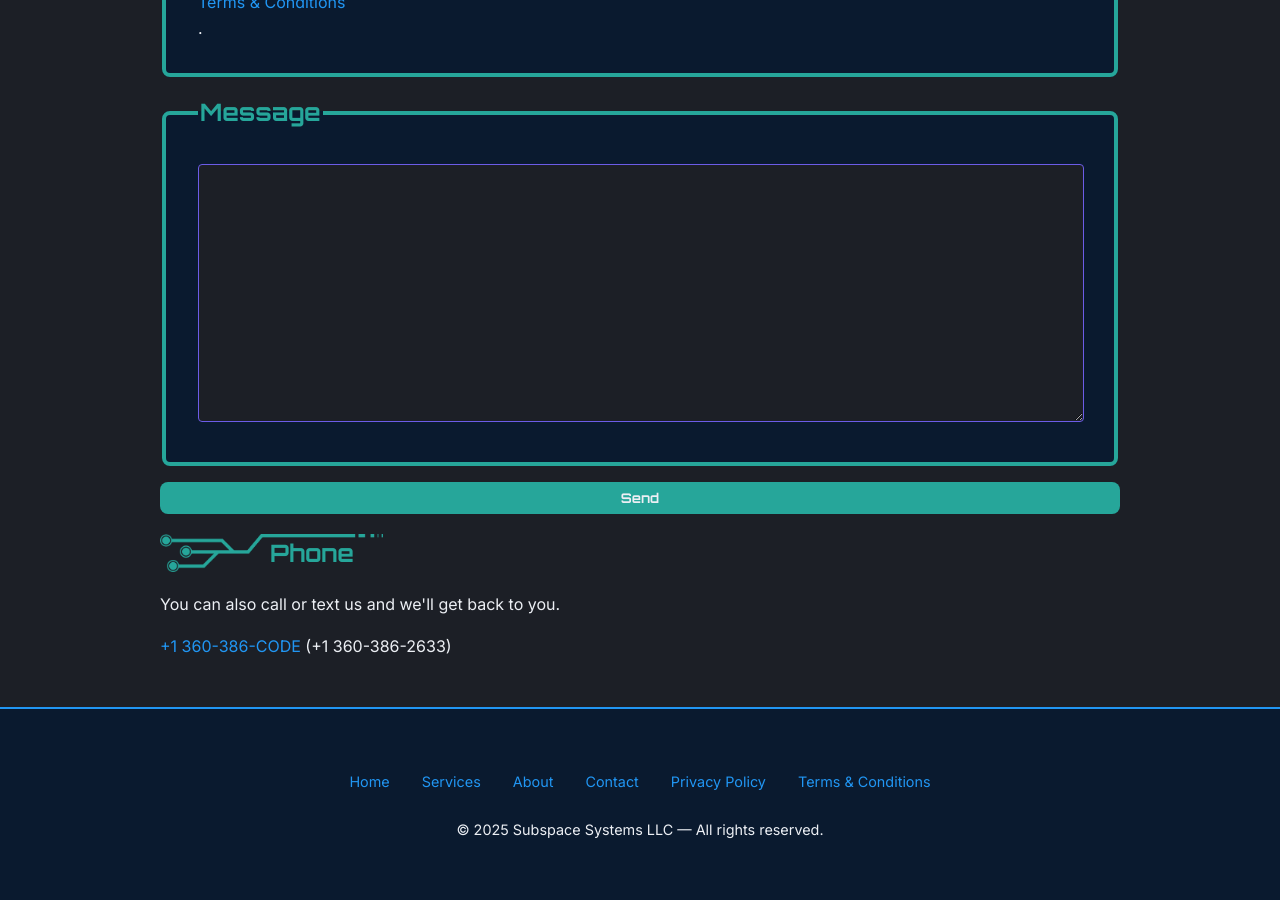
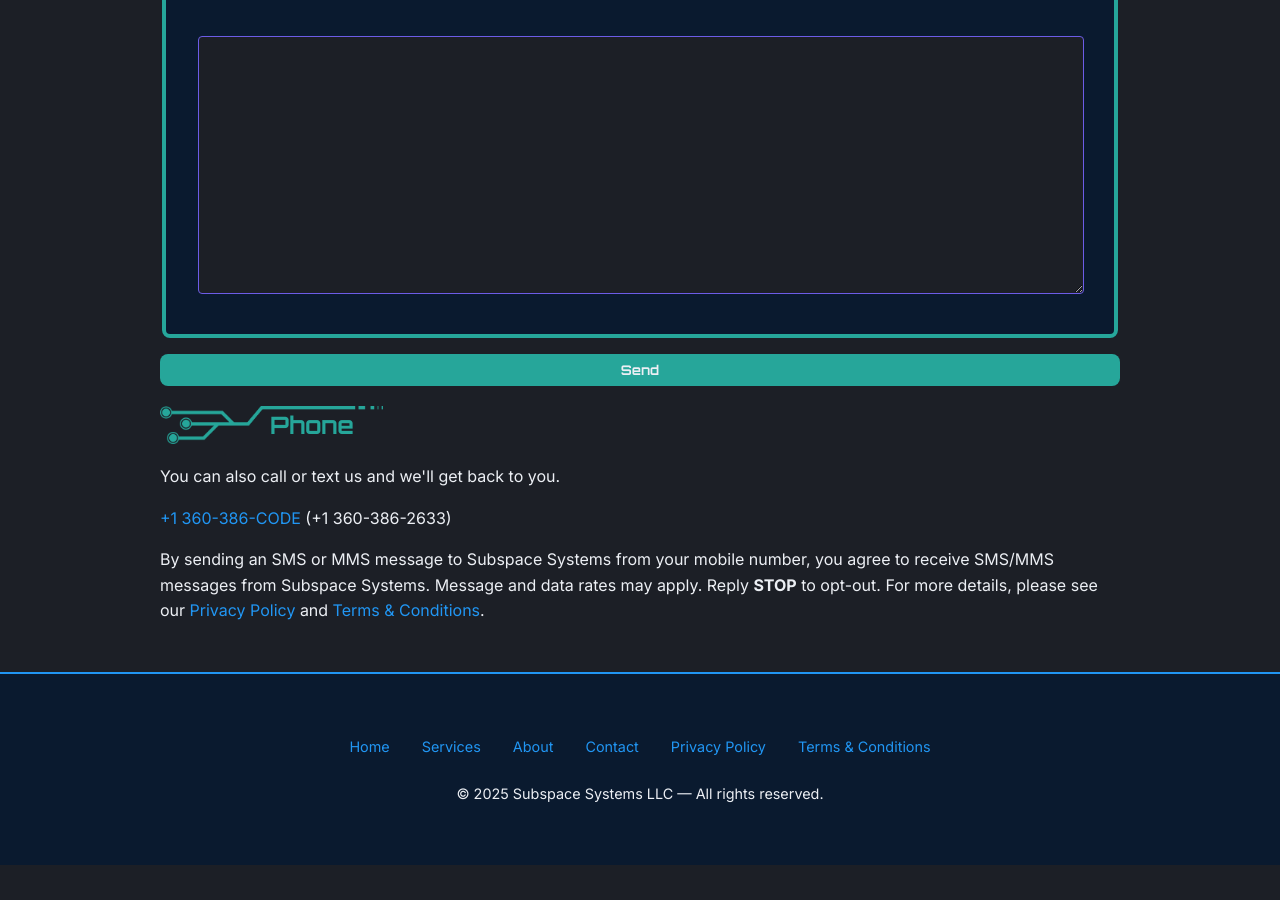
Before and after one commit to subspacesystems/website-2025b, a Jekyll site: the page built from contact/index.html, in a window 1280 px wide and 900 px high, scrolled down 1109 px. Built offline with Jekyll 4.4.1, drawn with Linux system fonts in a browser that asks for light colours; after the commit the page ends 1974 px from its top, so only the background shows below that.

Commit message:
Fix forms

```diff
--- a/contact/index.html
+++ b/contact/index.html
@@ -39,7 +39,7 @@ title: Contact
       <label for="phone">Phone:</label>
       <input type="tel" name="phone" id="phone" autocomplete="work tel" placeholder="+1 123-345-7890">
     </div>
-    <div class="form-group">
+    <div>
       By providing your mobile number, you agree to receive SMS/MMS messages from Subspace Systems. Message and data rates may apply.
       Reply <b>STOP</b> to opt-out. For more details, please see our <a href="{{ '/legal/privacy/' | relative_url }}">Privacy Policy</a> and <a href="{{ '/legal/terms/' | relative_url }}">Terms & Conditions</a>.
     </div>
@@ -59,3 +59,8 @@ title: Contact
 <p>You can also call or text us and we'll get back to you.</p>
 
 <p id="phone-number"><a href="tel:+13603862633">+1 360-386-CODE</a> (+1 360-386-2633)</p>
+
+<p>
+  By sending an SMS or MMS message to Subspace Systems from your mobile number, you agree to receive SMS/MMS messages from Subspace Systems. Message and data rates may apply.
+  Reply <b>STOP</b> to opt-out. For more details, please see our <a href="{{ '/legal/privacy/' | relative_url }}">Privacy Policy</a> and <a href="{{ '/legal/terms/' | relative_url }}">Terms & Conditions</a>.
+</p>
```
Also changed, not shown: legal/privacy/index.md (+2 -4 lines), legal/terms/index.md (+2 -2 lines).
